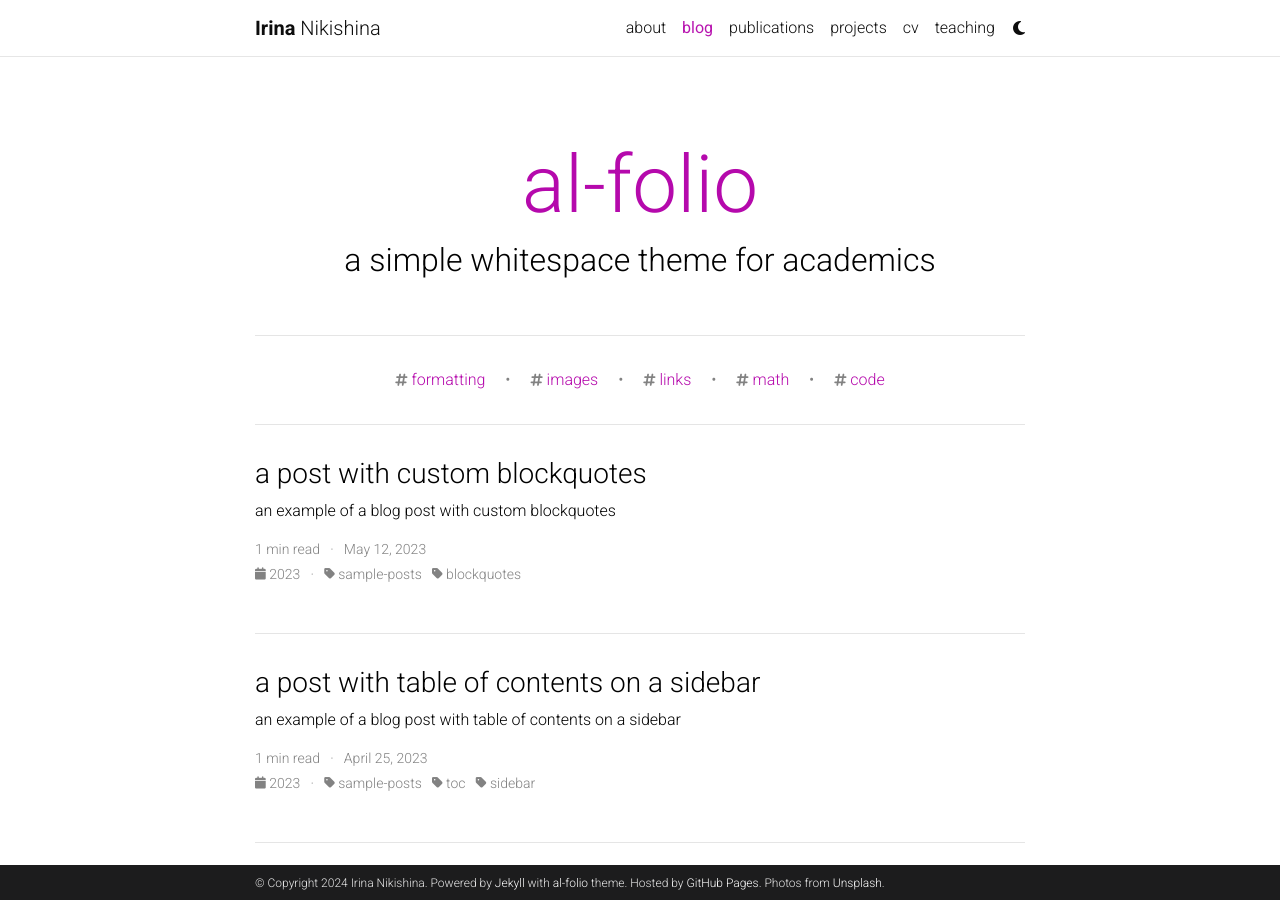
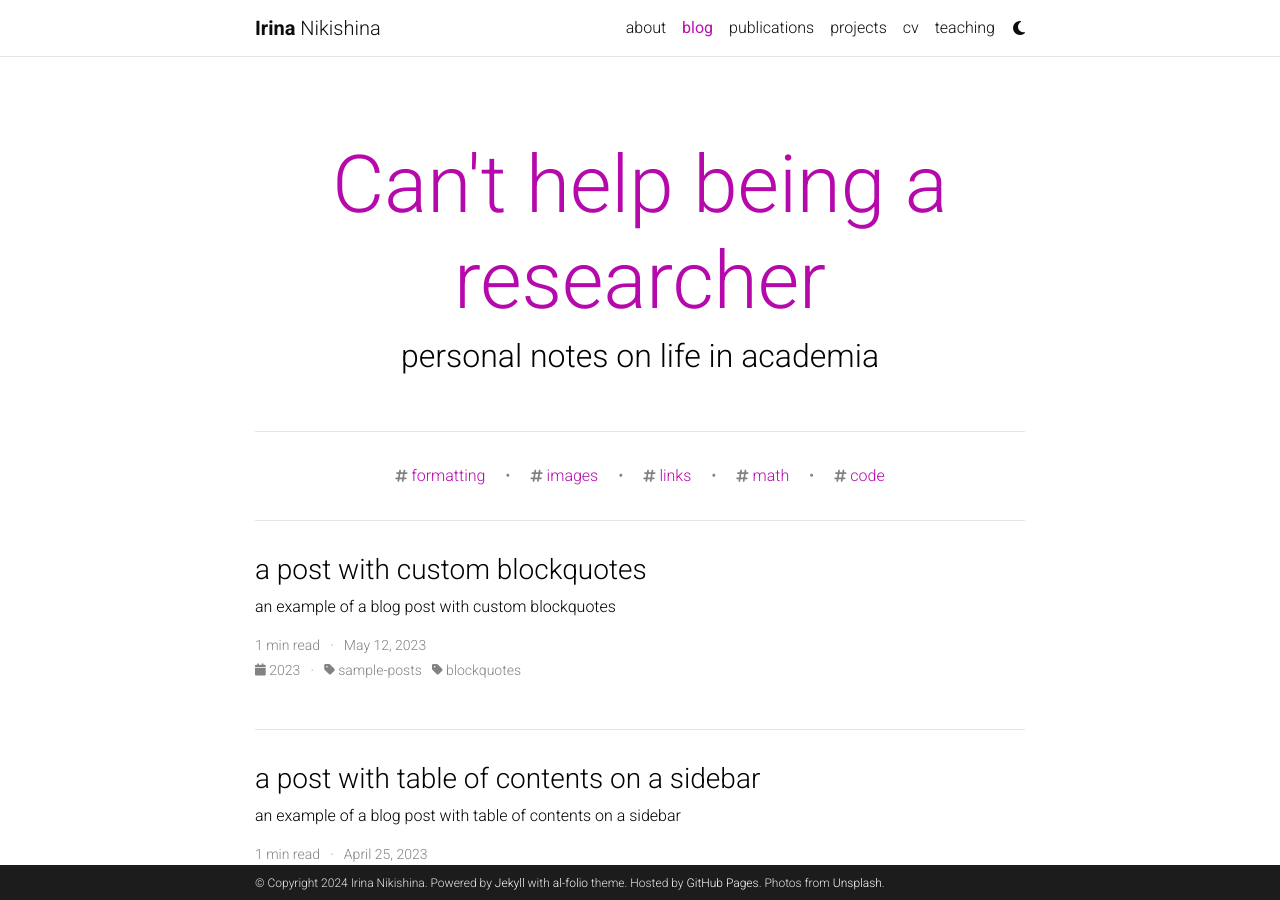
Before and after one commit to lilaspourpre/lilaspourpre.github.io, a Jekyll site: the page built from blog/index.html, in a window 1280 px wide and 900 px high. Built offline with Jekyll 4.4.1, drawn with Linux system fonts in a browser that asks for light colours; full-size pictures stand in for the smaller copies a plugin makes; the list of posts is cut into pages by our own code; comment, search, counter and statistics services are not loaded; a style sheet for code colours, icons or effects is not loaded; some of the changed lines change nothing that is shown.

Commit message:
Update _config.yml

```diff
--- a/_config.yml
+++ b/_config.yml
@@ -71,12 +71,12 @@ og_image: # The site-wide (default for all links) Open Graph preview image
 # Social integration
 # -----------------------------------------------------------------------------
 
-github_username: # your GitHub user name
+github_username: lilaspourpre # your GitHub user name
 gitlab_username: # your GitLab user name
 twitter_username: # your Twitter handle
 mastodon_username: # your mastodon instance+username in the format instance.tld/@username
 linkedin_username: # your LinkedIn user name
-telegram_username: # your Telegram user name
+telegram_username: lilas_pourpre # your Telegram user name
 scholar_userid: # your Google Scholar ID
 semanticscholar_id: # your Semantic Scholar ID
 whatsapp_number: # your WhatsApp number (full phone number in international format. Omit any zeroes, brackets, or dashes when adding the phone number in international format.)
@@ -100,13 +100,13 @@ lastfm_id: # your lastfm id
 spotify_id: # your spotify id
 pinterest_id: # your pinterest id
 unsplash_id: # your unsplash id
-instagram_id: # your instagram id
+instagram_id: lilas_pourpre # your instagram id
 facebook_id: # your facebook id
 youtube_id: # your youtube channel id (youtube.com/@<youtube_id>)
 discord_id: # your discord id (18-digit unique numerical identifier)
 
 contact_note: >
-  You can even add a little note about which of these is the best way to reach you.
+  Do not hesitate to approach me (preferrably via email or telegram)
 
 # -----------------------------------------------------------------------------
 # Analytics and search engine verification
@@ -122,9 +122,9 @@ bing_site_verification:  # out your bing-site-verification ID (Bing Webmaster)
 # Blog
 # -----------------------------------------------------------------------------
 
-blog_name: al-folio # blog_name will be displayed in your blog page
+blog_name: Can't help being a researcher # blog_name will be displayed in your blog page
 blog_nav_title: blog # your blog must have a title for it to be displayed in the nav bar
-blog_description: a simple whitespace theme for academics
+blog_description: personal notes on life in academia
 permalink: /blog/:year/:title/
 
 # Pagination
```
